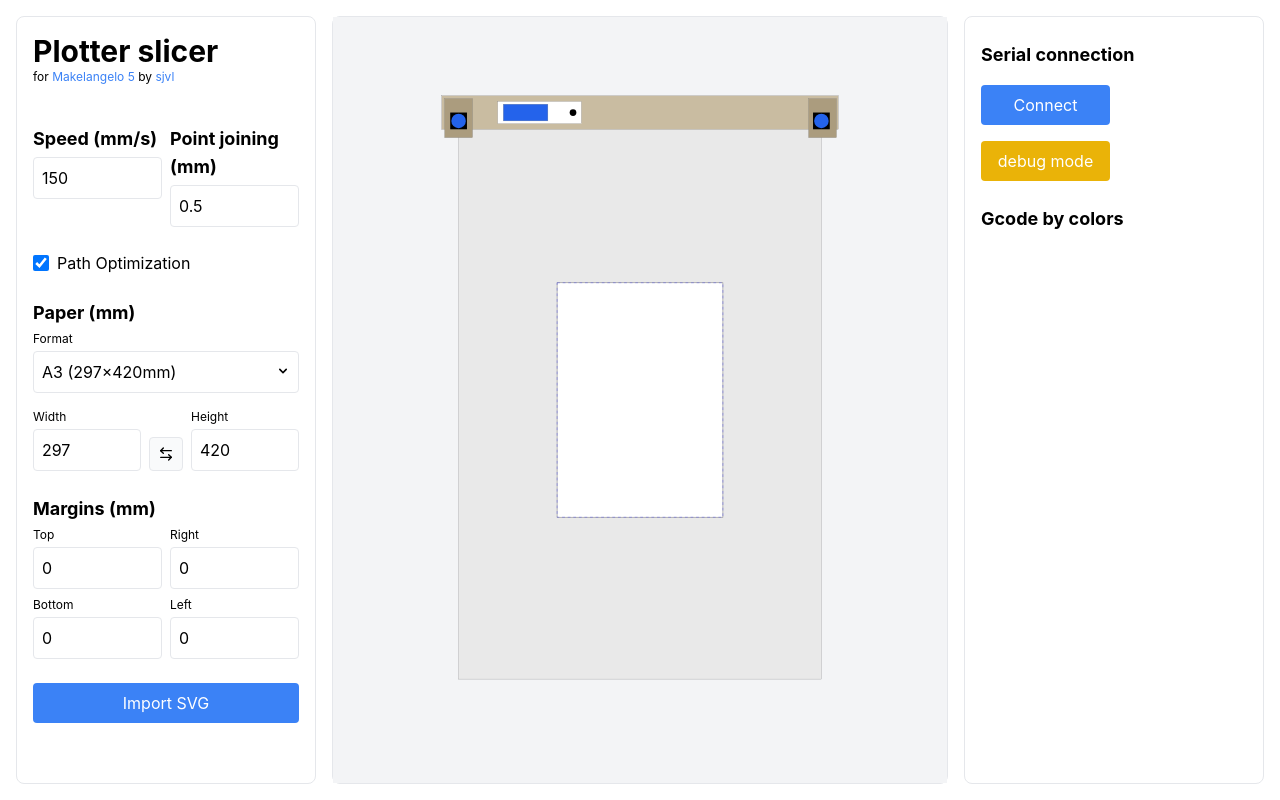
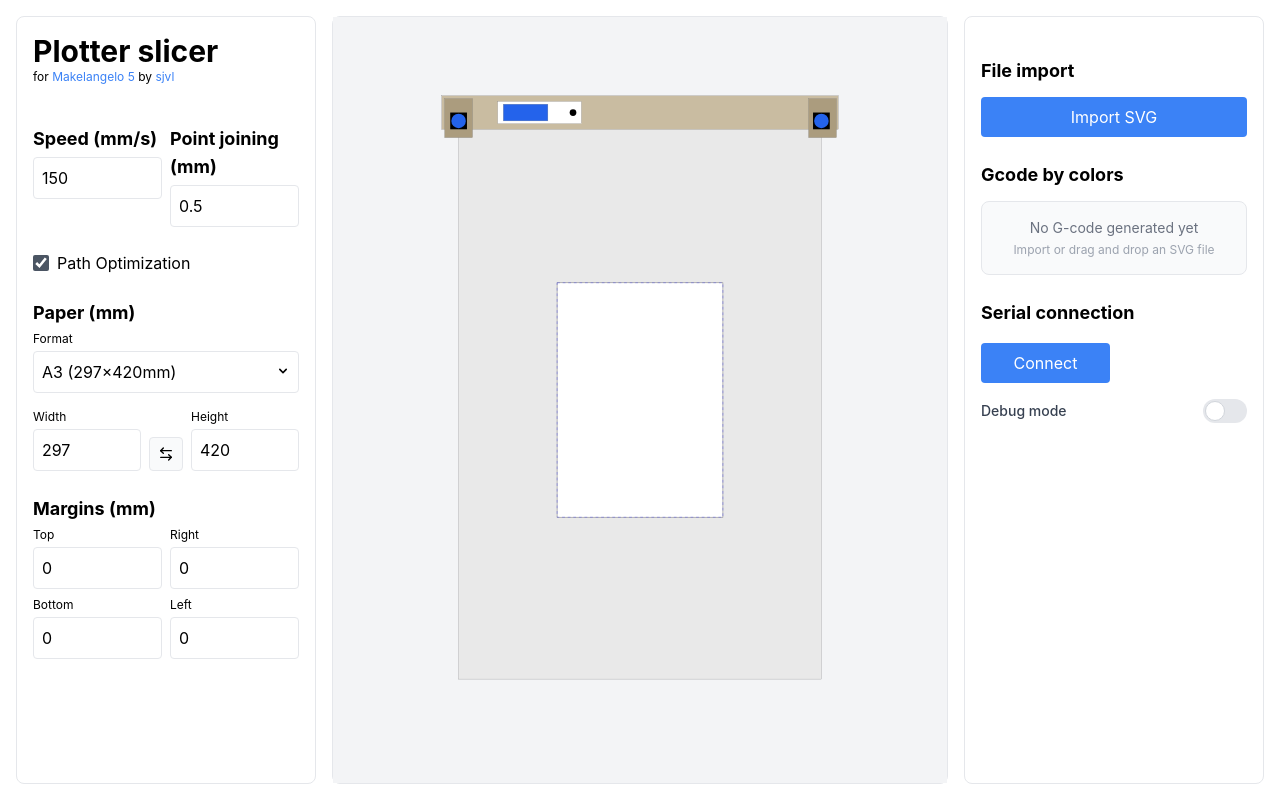
Before and after one commit to sjvl/plotter-slicer, a Next.js app: page / in a window 1280 px wide. Built offline with nearby package versions, Linux system fonts and the light colour scheme.

Commit message:
panels styles

```diff
--- a/components/ControlPanel.js
+++ b/components/ControlPanel.js
@@ -1,6 +1,6 @@
 // components/ControlPanel.js
 
-import React, { useRef } from 'react';
+import React from 'react';
 import { ArrowLeftRight } from 'lucide-react';
 
 const ControlPanel = ({
@@ -14,11 +14,8 @@ const ControlPanel = ({
   onPaperConfigChange,
   selectedFormat,
   onFormatChange,
-  paperFormats,
-  onFileUpload
+  paperFormats
 }) => {
-  const fileInputRef = useRef(null);
-
   const handleDimensionChange = (dimension, value) => {
     const newConfig = {
       ...paperConfig,
@@ -97,7 +94,7 @@ const ControlPanel = ({
             type="checkbox"
             checked={optimizePaths}
             onChange={(e) => onOptimizePathsChange(e.target.checked)}
-            className="mr-2 w-4 h-4"
+            className="mr-2 w-4 h-4 accent-gray-600"
           />
           <h3>Path Optimization</h3>
         </label>
@@ -206,23 +203,6 @@ const ControlPanel = ({
             </div>
           </div>
         </div>
-
-        {/* BUTTONS */}
-        <div className="space-y-2 mt-6">
-          <button
-            className="w-full p-2 bg-blue-500 text-white rounded hover:bg-blue-600"
-            onClick={() => fileInputRef.current?.click()}
-          >
-            Import SVG
-          </button>
-          <input
-            type="file"
-            ref={fileInputRef}
-            className="hidden"
-            accept=".svg"
-            onChange={onFileUpload}
-          />
-        </div>
       </div>
     </div>
   );
--- a/components/GCodePanel.js
+++ b/components/GCodePanel.js
@@ -1,6 +1,6 @@
 // components/GCodePanel.js
 
-import React from 'react';
+import React, { useRef } from 'react';
 import SerialConnection from './SerialConnection';
 
 const GCodePanel = ({
@@ -10,19 +10,40 @@ const GCodePanel = ({
   timeEstimations,
   fileName,
   onStreamGCode,
-  onDownloadGCode
+  onDownloadGCode,
+  onFileUpload
 }) => {
+  const fileInputRef = useRef(null);
+
   return (
     <div className="border rounded-lg">
       <div className="p-4 control-panel-scroll">
-        <SerialConnection
-          ref={onSerialConnectionRef}
+
+
+        <h2 className="text-lg font-bold mt-6">File import</h2>
+        {/* IMPORT SVG BUTTON */}
+        <div className="space-y-2 mt-3">
+          <button
+            className="w-full p-2 bg-blue-500 text-white rounded hover:bg-blue-600"
+            onClick={() => fileInputRef.current?.click()}
+          >
+            Import SVG
+          </button>
+          <input
+            type="file"
+            ref={fileInputRef}
+            className="hidden"
+            accept=".svg"
+            onChange={onFileUpload}
           />
+        </div>
 
+        {/* JOBS BY COLOR */}
+        <div className="mb-6">
           <h2 className="text-lg font-bold mt-6">Gcode by colors</h2>
-        {/* TIME */}
-        {generatedGcode && (
-          <div>
+
+          {generatedGcode ? (
+            <div className="space-y-3">
               {Object.entries(generatedGcode).map(([color, gcode]) => (
                 <div key={color} className="pt-3 bg-white rounded-lg shadow-sm">
                   {/* Header avec couleur et temps */}
@@ -66,7 +87,17 @@ const GCodePanel = ({
                 </div>
               ))}
             </div>
+          ) : (
+            <div className="p-4 bg-gray-50 rounded-lg border border-gray-200 text-center mt-3">
+              <p className="text-sm text-gray-500">No G-code generated yet</p>
+              <p className="text-xs text-gray-400 mt-1">Import or drag and drop an SVG file</p>
+            </div>
           )}
+        </div>
+
+        <SerialConnection
+          ref={onSerialConnectionRef}
+        />
       </div>
     </div>
   );
--- a/components/PlotterApp.js
+++ b/components/PlotterApp.js
@@ -172,7 +172,6 @@ const PlotterApp = () => {
           selectedFormat={selectedFormat}
           onFormatChange={setSelectedFormat}
           paperFormats={paperFormats}
-          onFileUpload={handleFileUpload}
         />
 
         {/* Prévisualisation */}
@@ -205,6 +204,7 @@ const PlotterApp = () => {
           fileName={fileName}
           onStreamGCode={handleStreamGCode}
           onDownloadGCode={handleDownloadGCode}
+          onFileUpload={handleFileUpload}
         />
       </div>
     </div>
--- a/components/SerialConnection.js
+++ b/components/SerialConnection.js
@@ -579,14 +579,19 @@ const SerialConnection = forwardRef(({ onSendGcode }, ref) => {
             )}
 
             {/* DEBUG */}
-            <div className="mb-4 grid grid-cols-2 gap-2">
-                <button
-                    onClick={handleDebug}
-                    className="px-4 py-2 rounded bg-yellow-500 hover:bg-yellow-600 text-white"
-                >
-                    debug mode
-                </button>
+            <div className="mb-4 flex items-center justify-between">
+                <span className="text-sm font-medium text-gray-700">Debug mode</span>
+                <label className="relative inline-flex items-center cursor-pointer">
+                    <input
+                        type="checkbox"
+                        checked={toggleDebug}
+                        onChange={() => setToggleDebug(!toggleDebug)}
+                        className="sr-only peer"
+                    />
+                    <div className="w-11 h-6 bg-gray-200 peer-focus:outline-none rounded-full peer peer-checked:after:translate-x-full rtl:peer-checked:after:-translate-x-full peer-checked:after:border-white after:content-[''] after:absolute after:top-[2px] after:start-[2px] after:bg-white after:border-gray-300 after:border after:rounded-full after:h-5 after:w-5 after:transition-all peer-checked:bg-yellow-500"></div>
+                </label>
             </div>
+
             {toggleDebug &&(
                 <>
                     {isConnected && !isStreaming && (
```
Lines whose indentation alone changed are shown as unchanged.
